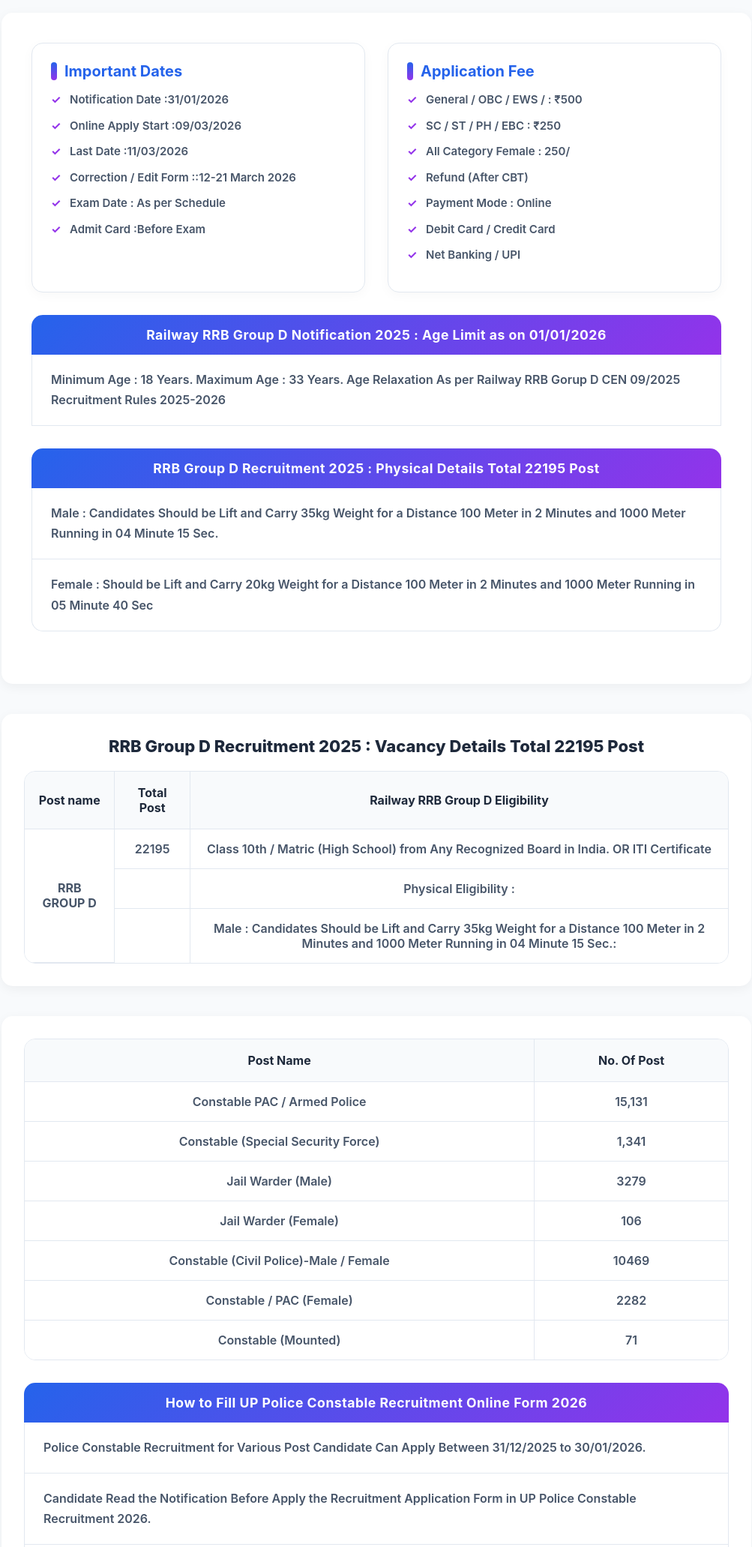
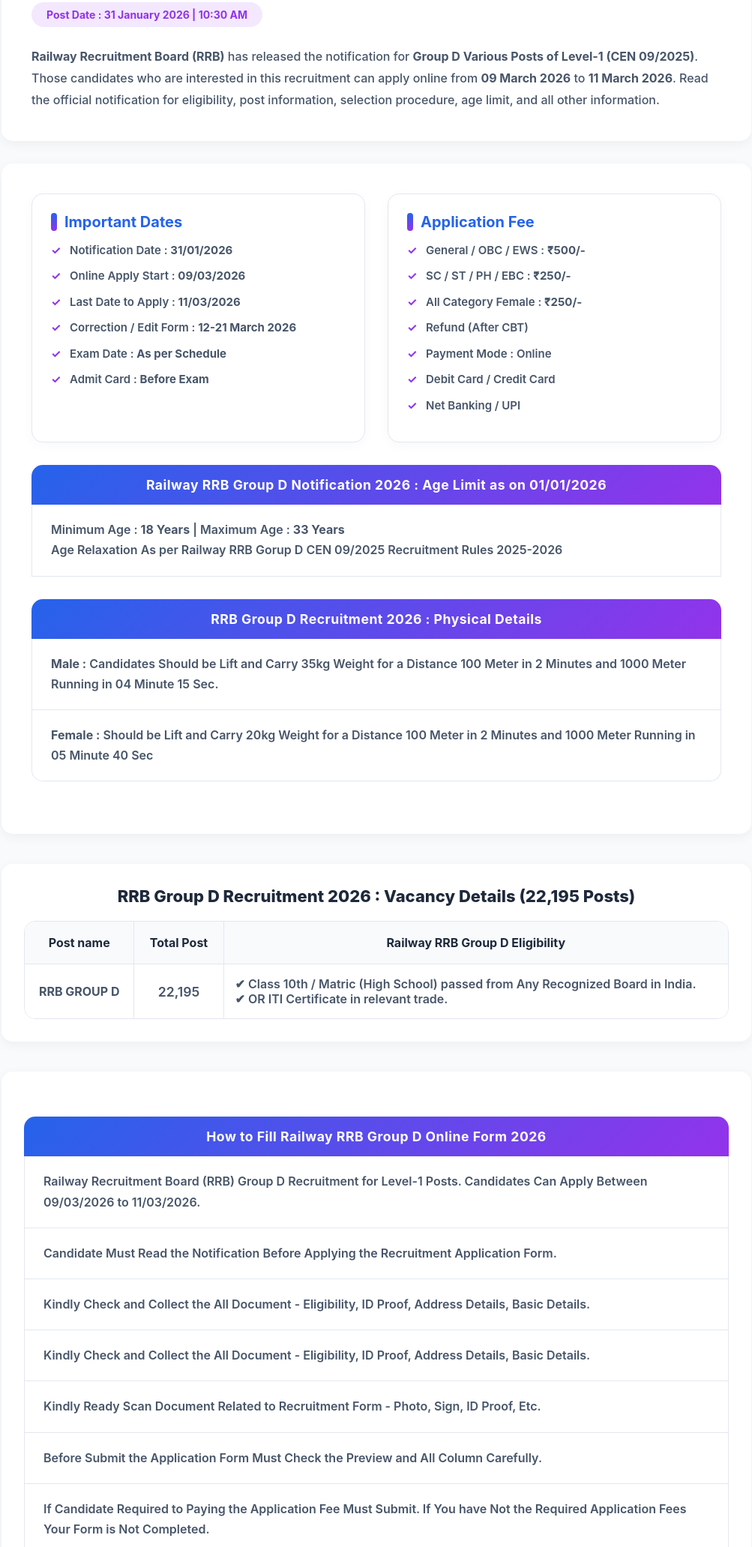
Before and after one commit to Gauravbhati801/aapkaresult, a plain HTML site: page rrb-group-d.html in a window 1280 px wide. Shown: the part 342-2405 px from the top of the page at 75% size, without its empty margins (138-1141 px from the left). Drawn offline with Linux system fonts and the light colour scheme.

Commit message:
Add files via upload

```diff
--- a/rrb-group-d.html
+++ b/rrb-group-d.html
@@ -43,25 +43,25 @@ Welcome to Aapka Result <br>
 <span class="gradient">check your result</span>
 </h1>
 
- <img src="images/railway-rrb-group-d-22195-posts.jpg"
-class="post-image"
-alt="Railway RRB Group D 22195 Posts">
+    <!-- TOP HEADING + DESCRIPTION -->
+    <div class="job-top-content">
 
-<div class="container">
+        <h1 class="job-title">
+            Railway RRB Group D Recruitment 2026 (22,195 Posts)
+        </h1>
 
-    <h2 class="title">
-        Railway RRB Group D Various Posts of Level-1 CEN 09/2025 Recruitment 2026 Apply Online for 22195 Post
-    </h2>
+        <p class="post-date">
+            Post Date : <span>31 January 2026</span>
+            | <span class="time">10:30 AM</span>
+        </p>
 
-    <p class="subtitle">
-       Indian Railway Railway Recruitment Board RRB Group D Various Posts of Level-1 CEN 09/2025.
-        Those candidates who are interested in this Railway RRB Group D CEN 09/2025 can Apply Online from 31/01/2026 to 02/03/2026.
-        Read the notification for RRB Group D Various Posts of Level-1 CEN 09/2025 eligibility, post information, selection procedure, Details, age limit, pay scale and all other information.
-    </p>
+        <p class="job-desc">
+            <b>Railway Recruitment Board (RRB)</b> has released the notification for <b>Group D Various Posts of Level-1 (CEN 09/2025)</b>.
+            Those candidates who are interested in this recruitment can apply online from <b>09 March 2026</b> to <b>11 March 2026</b>.
+            Read the official notification for eligibility, post information, selection procedure, age limit, and all other information.
+        </p>
+    </div>
 
-    <div class="box-wrapper">
-
-        <!-- MAIN DETAILS TABLE (Important Dates / Fee) -->
     <div class="job-detail-container">
 
  <div class="job-detail-grid">
@@ -69,20 +69,20 @@ alt="Railway RRB Group D 22195 Posts">
         <div class="job-box">
                 <div class="job-box-title">Important Dates</div>
             <ul class="job-list">
-                <li>Notification Date :31/01/2026</li>
-                <li>Online Apply Start :09/03/2026</li>
-                <li>Last Date :11/03/2026</li>
-                <li>Correction / Edit Form ::12-21 March 2026</li>
-                <li>Exam Date : As per Schedule</li>
-                <li>Admit Card :Before Exam</li>
+                <li>Notification Date : <b>31/01/2026</b></li>
+                <li>Online Apply Start : <b>09/03/2026</b></li>
+                <li>Last Date to Apply : <b>11/03/2026</b></li>
+                <li>Correction / Edit Form : <b>12-21 March 2026</b></li>
+                <li>Exam Date : <b>As per Schedule</b></li>
+                <li>Admit Card : <b>Before Exam</b></li>
             </ul>
         </div>
  <div class="job-box">
         <div class="job-box-title">Application Fee</div>
             <ul class="job-list">
-                <li>General / OBC / EWS / : ₹500</li>
-                <li>SC / ST / PH / EBC : ₹250</li>
-                <li>All Category Female : 250/</li>
+                <li>General / OBC / EWS : <b>₹500/-</b></li>
+                <li>SC / ST / PH / EBC : <b>₹250/-</b></li>
+                <li>All Category Female : <b>₹250/-</b></li>
                 <li>Refund (After CBT)</li>
                 <li>Payment Mode : Online</li>
                 <li>Debit Card / Credit Card</li>
@@ -94,25 +94,24 @@ alt="Railway RRB Group D 22195 Posts">
       <!-- age limit Details Box -->
 
         <div class="job-notice-strip1">
-           Railway RRB Group D Notification 2025 : Age Limit as on 01/01/2026
+           Railway RRB Group D Notification 2026 : Age Limit as on 01/01/2026
         </div>
 
         <div class="job-notice-extra">
-            Minimum Age : 18 Years.
-            Maximum Age : 33 Years.
+            Minimum Age : <b>18 Years</b> | Maximum Age : <b>33 Years</b> <br>
             Age Relaxation As per Railway RRB Gorup D CEN 09/2025 Recruitment Rules 2025-2026
         </div>
 
         <div class="job-notice-strip2">
-           RRB Group D Recruitment 2025 : Physical Details Total 22195 Post
+           RRB Group D Recruitment 2026 : Physical Details
         </div>
 
         <div class="job-notice-extra">
-           Male : Candidates Should be Lift and Carry 35kg Weight for a Distance 100 Meter in 2 Minutes and 1000 Meter Running in 04 Minute 15 Sec.
+           <b>Male :</b> Candidates Should be Lift and Carry 35kg Weight for a Distance 100 Meter in 2 Minutes and 1000 Meter Running in 04 Minute 15 Sec.
         </div>
 
          <div class="job-notice-extra">
-          Female : Should be Lift and Carry 20kg Weight for a Distance 100 Meter in 2 Minutes and 1000 Meter Running in 05 Minute 40 Sec
+          <b>Female :</b> Should be Lift and Carry 20kg Weight for a Distance 100 Meter in 2 Minutes and 1000 Meter Running in 05 Minute 40 Sec
         </div>
 
 
@@ -122,7 +121,7 @@ alt="Railway RRB Group D 22195 Posts">
     <!-- Vacancy Details Box -->
 <div class="vacancy-box">
   <div class="vacancy-title">
-  RRB Group D Recruitment 2025 : Vacancy Details Total 22195 Post
+  RRB Group D Recruitment 2026 : Vacancy Details (22,195 Posts)
   </div>
 
 
@@ -134,71 +133,27 @@ alt="Railway RRB Group D 22195 Posts">
     </tr>
     <tr>
       <td rowspan="5"><b>RRB GROUP D </b></td>
-      <td>22195</td>
-      <td>Class 10th / Matric (High School) from Any Recognized Board in India.
-         OR ITI Certificate</td>
-    </tr>
-    <tr>
-
-      <td></td>
-      <td>Physical Eligibility :</td>
-    </tr>
-     <tr>
-
-      <td></td>
-      <td>Male : Candidates Should be Lift and Carry 35kg Weight for a Distance 100 Meter in 2 Minutes and 1000 Meter Running in 04 Minute 15 Sec.:</td>
+      <td style="font-size: 1.1rem;">22,195</td>
+      <td style="text-align: left; padding-left: 15px;">
+          ✔ Class 10th / Matric (High School) passed from Any Recognized Board in India.<br>
+          ✔ OR ITI Certificate in relevant trade.
+      </td>
     </tr>
   </table>
 </div>
 
- <!-- Vacancy Details Box -->
+ <!-- How to Fill Form Section -->
 <div class="vacancy-box">
 
-  <table class="vacancy-table">
-    <tr>
-      <th>Post Name</th>
-      <th>No. Of Post</th>
-    </tr>
-    <tr>
-      <td rowspan="">Constable PAC / Armed Police</td>
-      <td>15,131</td>
-    </tr>
-    <tr>
-      <td rowspan="">Constable (Special Security Force)</td>
-      <td>1,341</td>
-    </tr>
-    <tr>
-      <td rowspan="">Jail Warder (Male)</td>
-      <td>3279</td>
-    </tr>
-    <tr>
-      <td rowspan="">Jail Warder (Female)</td>
-      <td>106</td>
-    </tr>
-    <tr>
-      <td rowspan="">Constable (Civil Police)-Male / Female</td>
-      <td>10469</td>
-    </tr>
-    <tr>
-      <td rowspan="">Constable / PAC (Female)</td>
-      <td>2282</td>
-    </tr>
-    <tr>
-      <td rowspan="">Constable (Mounted)</td>
-      <td>71</td>
-    </tr>
-
-  </table>
-
     <div class="job-notice-strip3">
-          How to Fill UP Police Constable Recruitment Online Form 2026
+          How to Fill Railway RRB Group D Online Form 2026
         </div>
 
         <div class="job-notice-extra">
-         Police Constable Recruitment for Various Post Candidate Can Apply Between 31/12/2025 to 30/01/2026.
+         Railway Recruitment Board (RRB) Group D Recruitment for Level-1 Posts. Candidates Can Apply Between 09/03/2026 to 11/03/2026.
         </div>
          <div class="job-notice-extra">
-          Candidate Read the Notification Before Apply the Recruitment Application Form in UP Police Constable Recruitment 2026.
+          Candidate Must Read the Notification Before Applying the Recruitment Application Form.
         </div>
          <div class="job-notice-extra">
          Kindly Check and Collect the All Document - Eligibility, ID Proof, Address Details, Basic Details.
@@ -228,20 +183,19 @@ alt="Railway RRB Group D 22195 Posts">
         <table class="apply-table">
             <tr>
                 <th>Apply Online Link</th>
-                <td><a href="https://www.upprpb.in/#/auth/landing" class="click-btn" target="_blank">Click Here</a>
-
+                <td><a href="https://indianrailways.gov.in/" class="click-btn" target="_blank">Click Here</a></td>
             </tr>
             <tr>
                 <th>Check Official Notification</th>
-                <td><a href="https://uppbpb.gov.in/FilesUploaded/Notice/CONSTABLE-VIGYAPTIc7be0cc8-3365-471e-9237-447c528d341a.pdf" class="click-btn" target="_blank">Click Here</a></td>
+                <td><a href="https://indianrailways.gov.in/" class="click-btn" target="_blank">Download PDF</a></td>
             </tr>
             <tr>
                 <th>Check Syllabus &amp; Exam Pattern</th>
-                <td><a href="#" class="click-btn" target="_blank">Click Here</a></td>
+                <td><a href="https://indianrailways.gov.in/" class="click-btn" target="_blank">View Syllabus</a></td>
             </tr>
             <tr>
-                <th>Check Official Website</th>
-                <td><a href="https://uppbpb.gov.in/Home/Index" class="click-btn" target="_blank">Click Here</a></td>
+                <th>RRB Official Website</th>
+                <td><a href="https://indianrailways.gov.in/railwayboard/view_section.jsp?lang=0&id=0,4,1244" class="click-btn" target="_blank">Click Here</a></td>
             </tr>
         </table>
 
```
